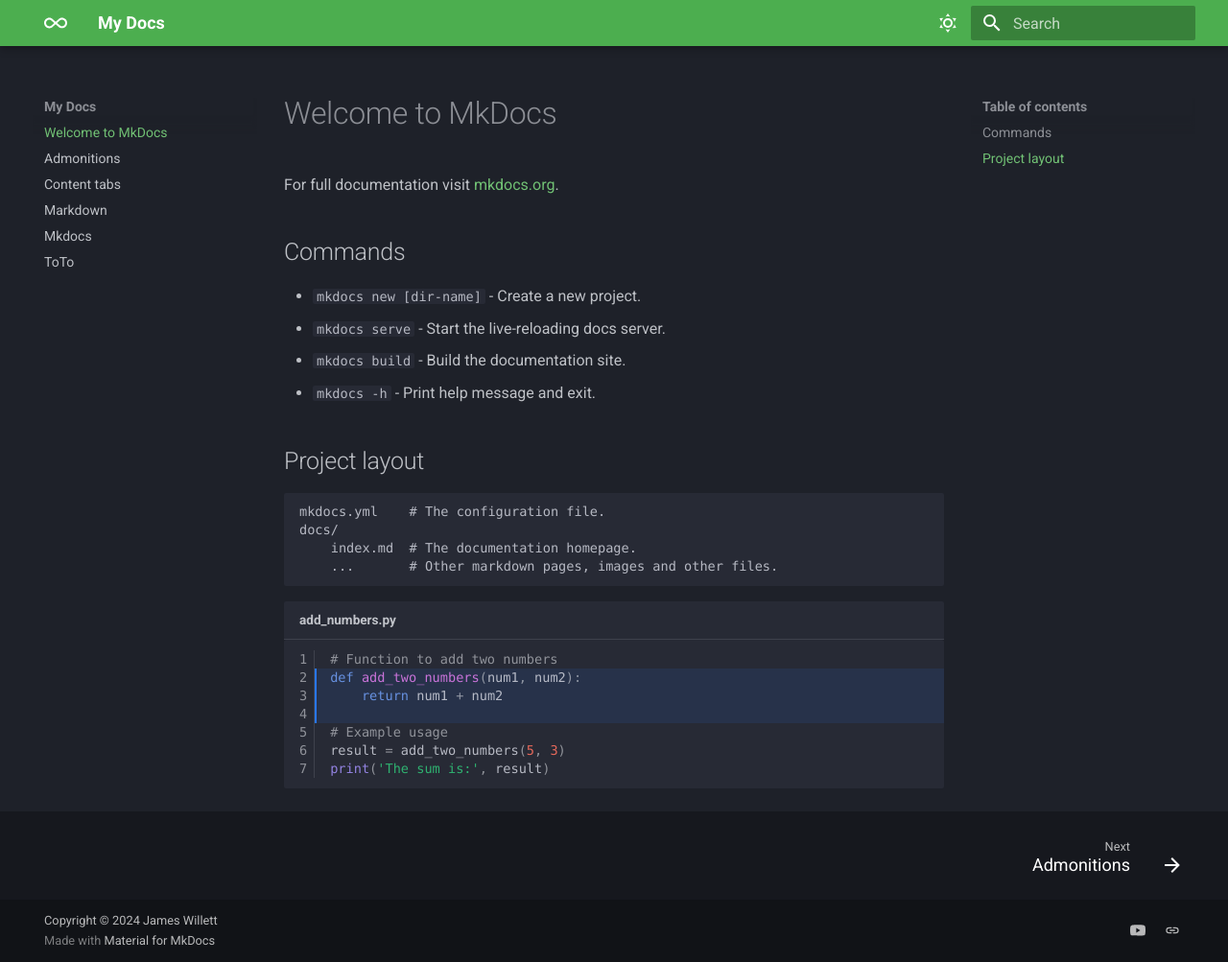
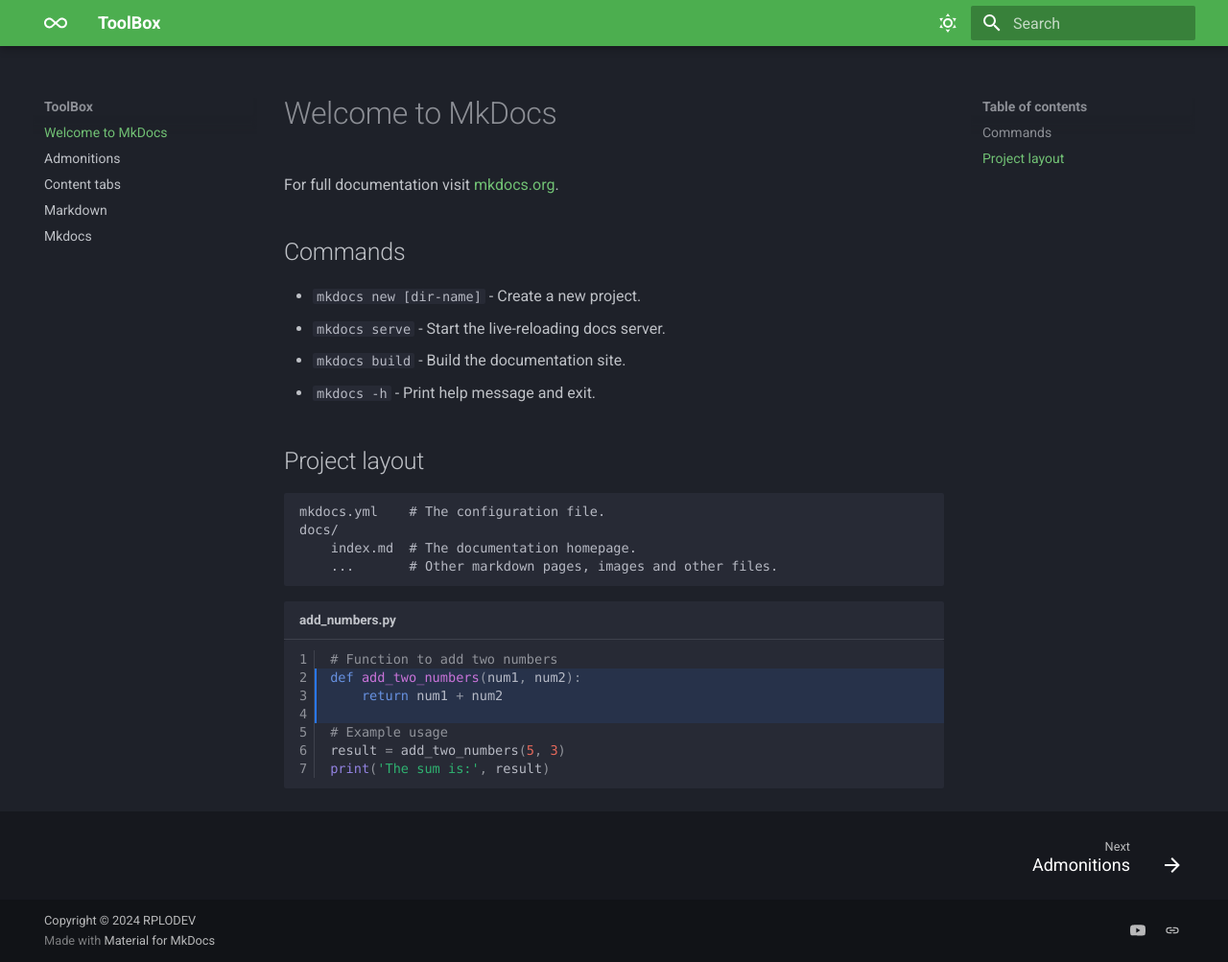
Before and after one commit to rplodev/toolbox, an MkDocs documentation site: the page built from docs/index.md, in a window 1280 px wide and 1003 px high. Shown: the whole window at 96% size. Built offline with MkDocs 1.6.1 and Material for MkDocs 9.7.7, drawn with Linux system fonts in a browser that asks for light colours; some web fonts are replaced.

Commit message:
Delete some useless pages, refactor Page Name & Copyright

```diff
--- a/docs/toto.md
+++ /dev/null
@@ -1 +0,0 @@
-# ToTo
--- a/mkdocs.yml
+++ b/mkdocs.yml
@@ -1,5 +1,5 @@
-site_name: My Docs
-copyright: Copyright &copy; 2024 James Willett
+site_name: ToolBox
+copyright: Copyright &copy; 2024 RPLODEV
 theme:
   features:
     - navigation.footer
```
